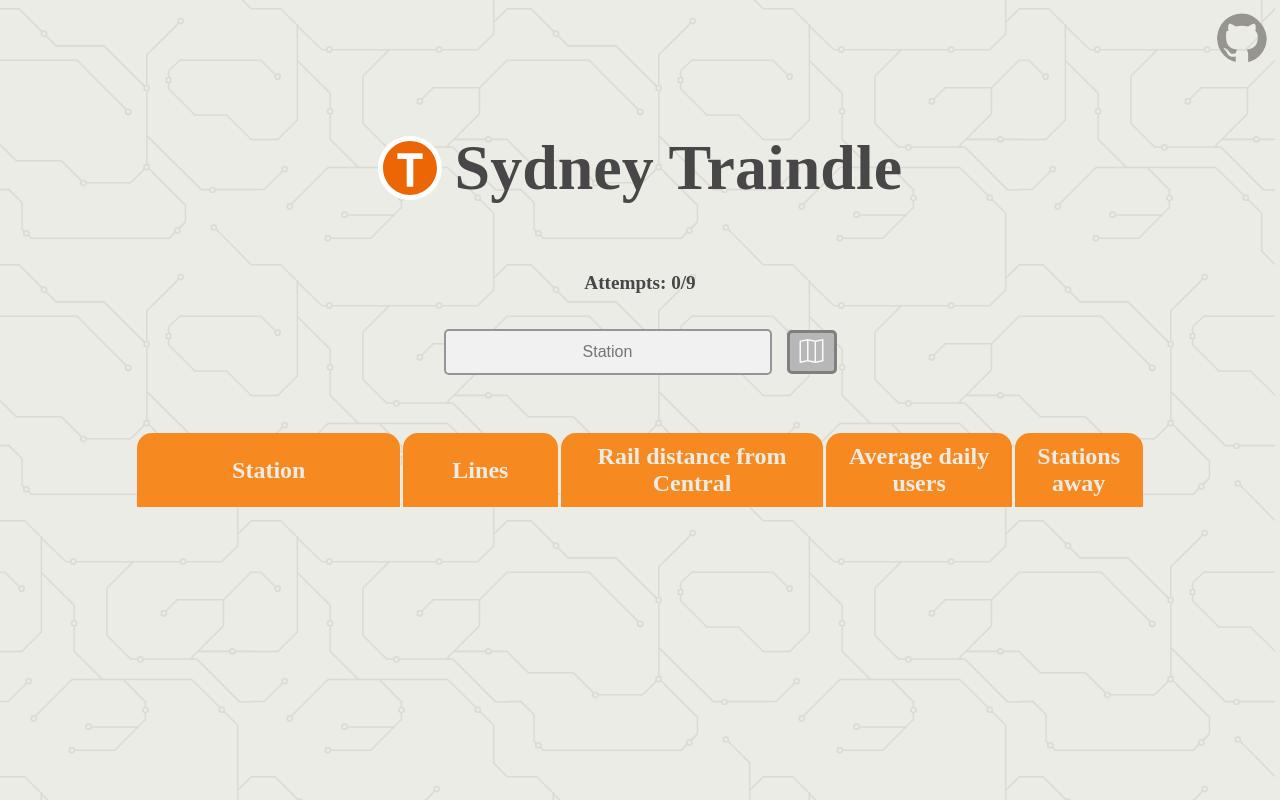
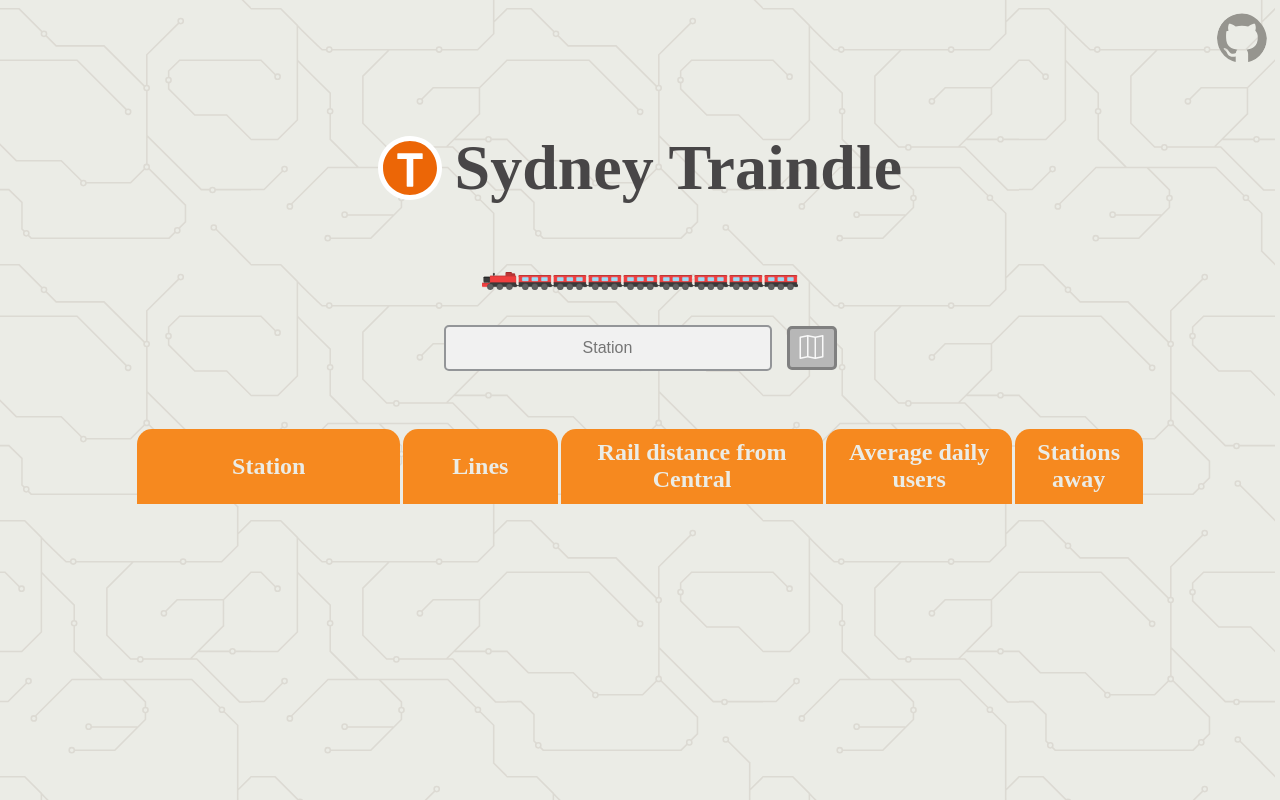
Before and after one commit to sunnyyuqingchen/sydney_traindle, a React (Vite) app: page / in a window 1280 px wide. Built offline with nearby package versions, Linux system fonts and the light colour scheme; a web font is replaced by a local one.

Commit message:
updated guess count to be a train

```diff
--- a/src/components/game.jsx
+++ b/src/components/game.jsx
@@ -89,6 +89,18 @@ function Game() {
     }
   }
 
+  const getGuessImages = () => {
+    let maxGuesses = 9;
+    let guessImages = []
+    if (selectedStations.length < maxGuesses){
+      guessImages.push(<img src="/Guesses/GuessIconHead.svg" className="guess-image"></img>)
+    }
+    for (let i = selectedStations.length; i < maxGuesses-1; i++) {
+      guessImages.push(<img src="/Guesses/GuessIconBody.svg" className="guess-image"></img>)
+    }
+    return guessImages
+  }
+
   return (
     <div className="game">
       {answer && (
@@ -127,7 +139,7 @@ function Game() {
             ) : (
               <>
               <div className='guess-count'>
-                Attempts: {selectedStations.length}/9
+                {getGuessImages()}
               </div>
               <StationInput
                 onStationSelect={handleStationSelect}
--- a/src/index.css
+++ b/src/index.css
@@ -365,10 +365,10 @@ a:has(.header-logo) {
 .guess-count {
   display: flex;
   justify-content: center;
-  align-items: center;
-  font-size: 1.2rem;
-  font-weight: bold;
+  align-items: end;
   margin-bottom: 10px;
-  text-align: center;
-  color: #484647;
 }
+
+.guess-image {
+  width: 2.75vw;
+}
```
Also changed, not shown: src/helper/generateShareEmbed.js (added, +8 -0 lines), public/Guesses/GuessIconBody.svg (added), public/Guesses/GuessIconHead.svg (added).
